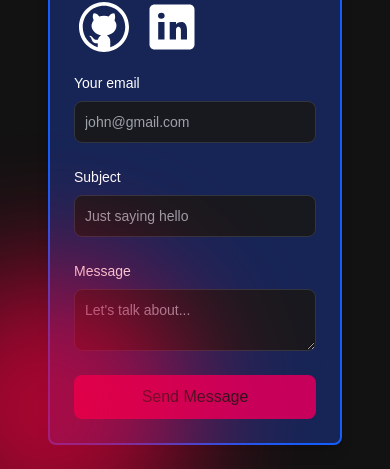
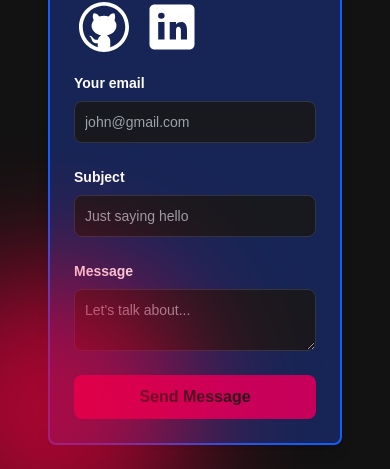
Before and after one commit to sutpat1/portfolio-website, a Next.js app: page / in a window 390 px wide. Shown: the part 8640-9109 px from the top of the page. Built offline with nearby package versions, Linux system fonts and the light colour scheme.

Commit message:
Bold titles

```diff
--- a/src/app/components/EmailSection.tsx
+++ b/src/app/components/EmailSection.tsx
@@ -72,7 +72,7 @@ const EmailSection: React.FC = () => {
               <div className="mb-6">
                 <label
                   htmlFor="email"
-                  className="text-white block mb-2 text-sm font-medium"
+                  className="text-white block mb-2 text-sm font-bold"
                 >
                   Your email
                 </label>
@@ -88,7 +88,7 @@ const EmailSection: React.FC = () => {
               <div className="mb-6">
                 <label
                   htmlFor="subject"
-                  className="text-white block mb-2 text-sm font-medium"
+                  className="text-white block mb-2 text-sm font-bold"
                 >
                   Subject
                 </label>
@@ -104,7 +104,7 @@ const EmailSection: React.FC = () => {
               <div className="mb-6">
                 <label
                   htmlFor="message"
-                  className="text-white block text-sm mb-2 font-medium"
+                  className="text-white block text-sm mb-2 font-bold"
                 >
                   Message
                 </label>
@@ -118,7 +118,7 @@ const EmailSection: React.FC = () => {
               </div>
               <button
                 type="submit"
-                className="bg-pink-700 hover:bg-pink-600 font-medium py-2.5 px-5 rounded-lg w-full"
+                className="bg-pink-700 hover:bg-pink-500 font-bold py-2.5 px-5 rounded-lg w-full"
               >
                 Send Message
               </button>
--- a/src/app/components/NavBar.tsx
+++ b/src/app/components/NavBar.tsx
@@ -57,7 +57,7 @@ const NavBar: React.FC = () => {
           )}
         </div>
         <div className="menu hidden md:block md:w-auto" id="navbar">
-          <ul className="flex p-4 md:p-0 sm:flex-row md:space-x-8 mt-0">
+          <ul className="flex p-4 md:p-0 sm:flex-row md:space-x-8 mt-0 font-bold">
             {navLinks.map((link, index) => (
               <li key={index}>
                 <NavLink href={link.path} title={link.title} />
```
